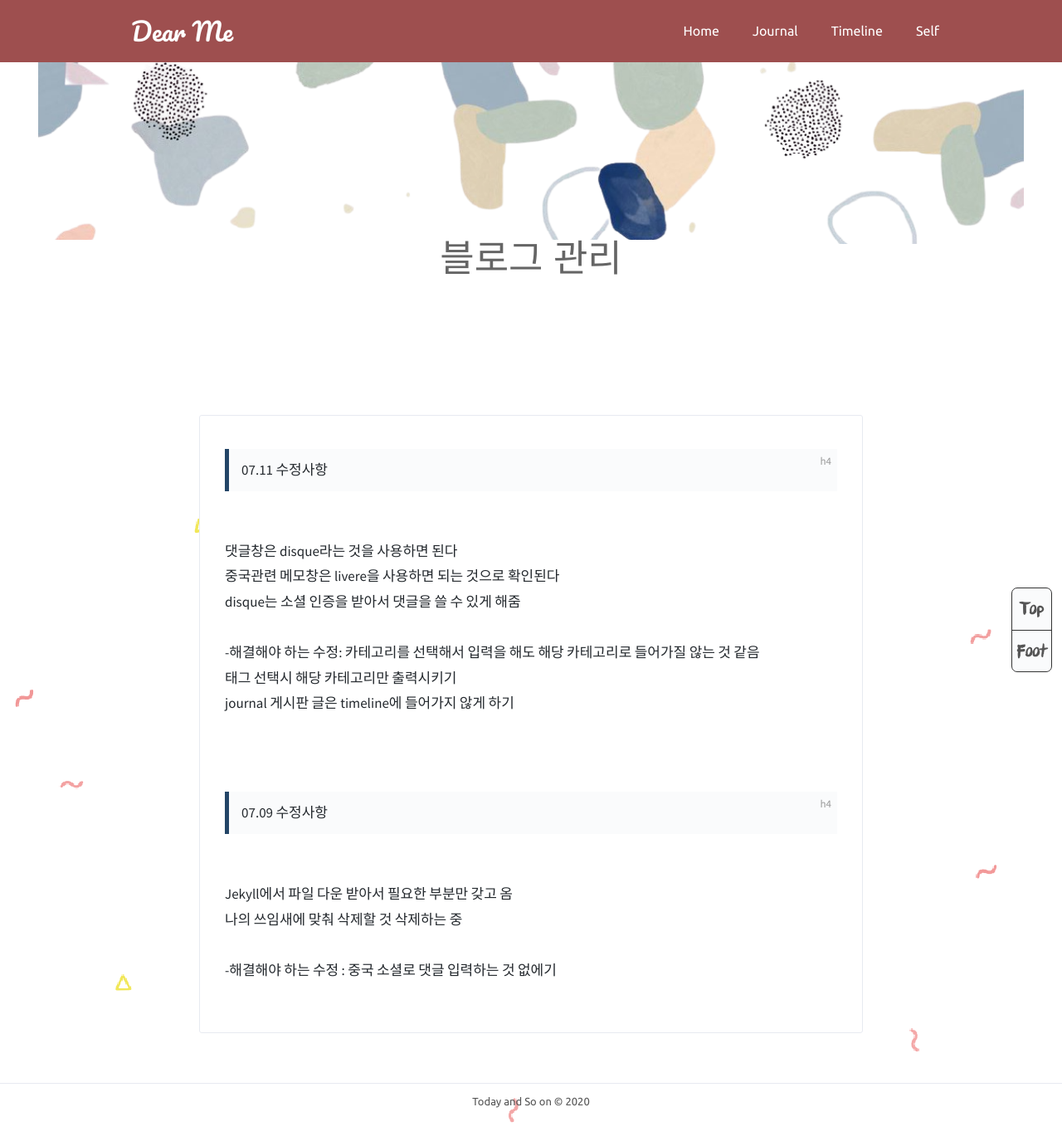
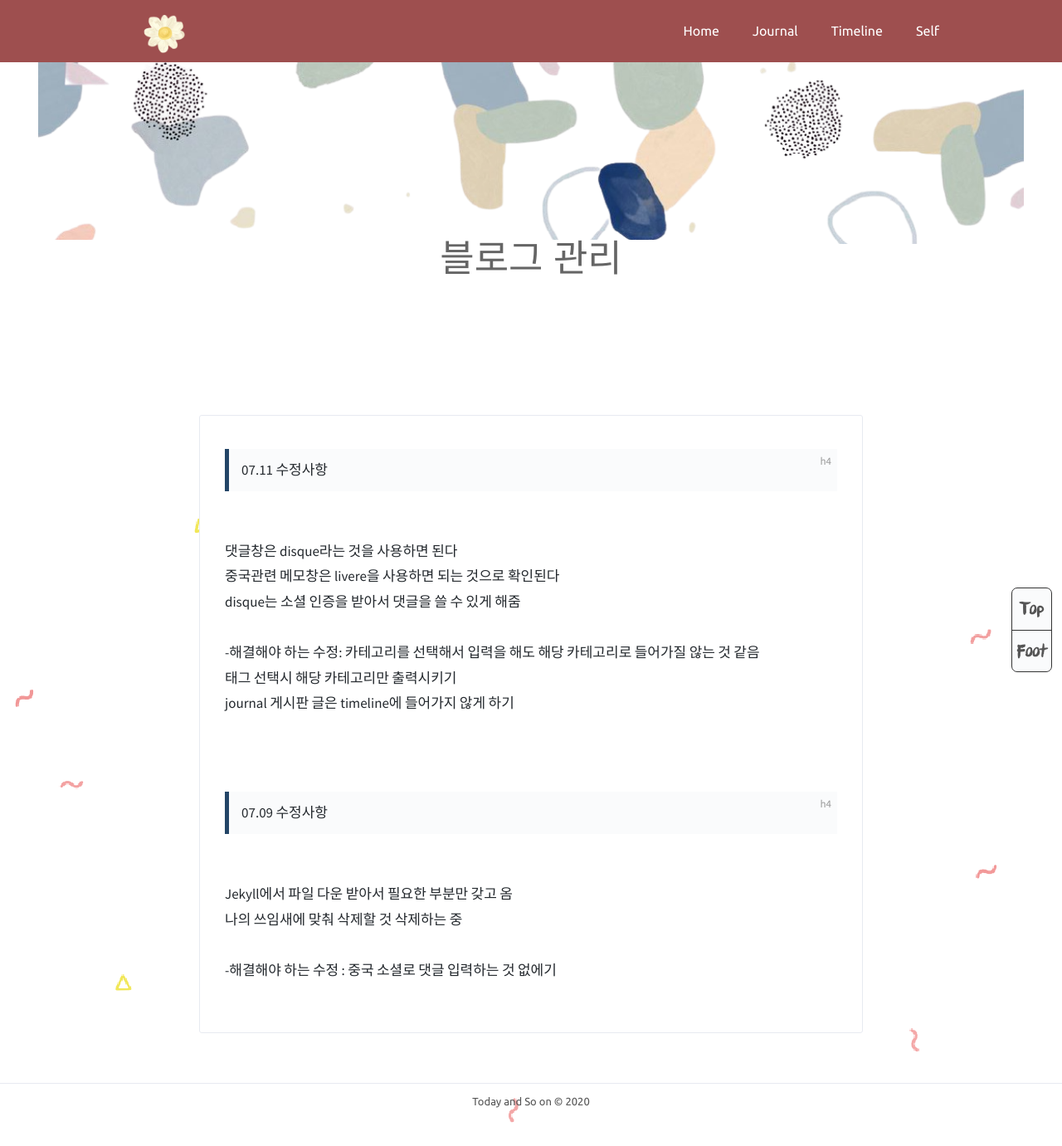
Before and after one commit to IraJane/IraJane.github.io, a Jekyll site: the page built from _posts/2020-07-09-first-post.md, in a window 1280 px wide. Shown: the whole page at 83% size. Built offline with Jekyll 4.4.1, drawn with Linux system fonts in a browser that asks for light colours; comment, search, counter and statistics services are not loaded.

Commit message:
Update post-header.html

```diff
--- a/_includes/post-header.html
+++ b/_includes/post-header.html
@@ -2,7 +2,7 @@
 <header id="post-header" style="background-color:#9e4f4f;">
   <div class="top-center">
       <div class="logo">
-          <a href="{{ "/" | relative_url }}" title="my awesome webtitle" style="color: white;">{{ site.webtitle }}</a>
+          <a href="{{ "/" | relative_url }}" title="my awesome webtitle" style="color: white;"><image src="/assets/logo.png" style="width: 85px;"></a>
       </div>
       <nav class="top-nav">
           <ul>
```
